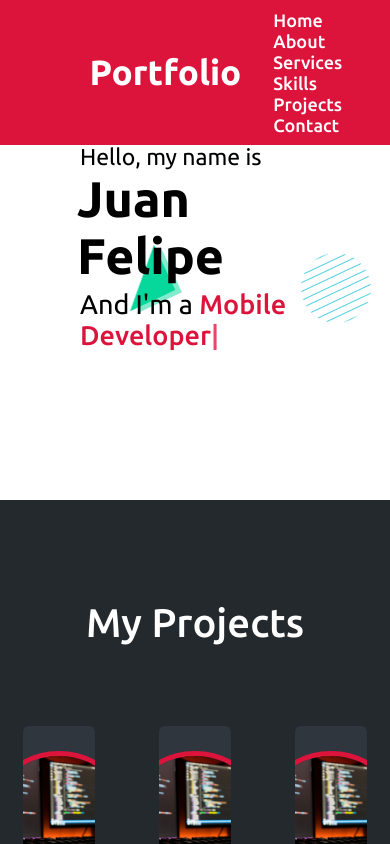
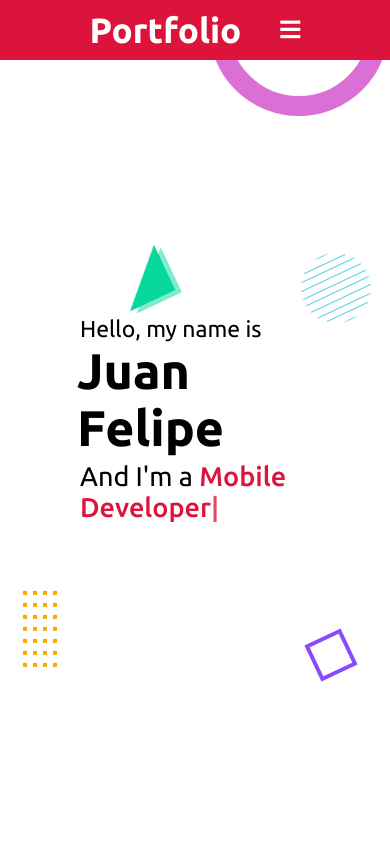
Before and after one commit to Juanfe98/portfolio, a React (Create React App) app: page / in a window 390 px wide. Shown: the top 844 px of the page. Built offline with nearby package versions, Linux system fonts and the light colour scheme.

Commit message:
Navigation bar modificated for responsive design and implementation of useRef to toggle the class of an element

```diff
--- a/src/app.css
+++ b/src/app.css
@@ -103,35 +103,39 @@ section .title::after {
   }
 }
 @media (max-width: 947px) {
-  .menu-btn {
+  .menuBtn {
     display: block;
-    z-index: 999;
-  }
-  .menu-btn i.active:before {
-    content: "\f00d";
+    z-index: 11;
   }
   .navbar .menu {
     position: fixed;
     height: 100vh;
     width: 100%;
+    top: 0;
     left: -100%;
-    top: 0;
-    background: #111;
+    background-color: #000000;
     text-align: center;
-    padding-top: 80px;
+    padding-top: 100px;
     transition: all 0.3s ease;
   }
+
   .navbar .menu.active {
     left: 0;
   }
+
   .navbar .menu li {
     display: block;
   }
+
   .navbar .menu li a {
     display: inline-block;
     margin: 20px 0;
     font-size: 25px;
   }
+  .navbar .menu li a:hover {
+    color: crimson;
+  }
+
   .home .home-content .text-2 {
     font-size: 70px;
   }
--- a/src/components/Home/home.css
+++ b/src/components/Home/home.css
@@ -7,6 +7,7 @@
 .home {
   display: flex;
   color: #000000;
+  height: 100vh;
   min-height: 500px;
   background-size: cover;
   background-attachment: fixed;
--- a/src/components/Navbar/Navbar.js
+++ b/src/components/Navbar/Navbar.js
@@ -1,15 +1,21 @@
-import React from "react";
-import styles from "./styles.module.css";
+import React, { useRef } from "react";
+import "./styles.css";
+
 export function Navbar() {
+  const menuRef = useRef(null);
+  const showMenu = () => {
+    console.log(menuRef.current.classList);
+    menuRef.current.classList.toggle("active");
+  };
   return (
-    <nav className={styles.navbar}>
-      <div className={styles.maxWidth}>
-        <div className={styles.logo}>
+    <nav className="navbar">
+      <div className="maxWidth">
+        <div className="logo">
           <a href="#">
             Port<span>folio</span>
           </a>
         </div>
-        <ul className={styles.menu}>
+        <ul ref={menuRef} className="menu">
           <li>
             <a href="#">Home</a>
           </li>
@@ -29,6 +35,9 @@ export function Navbar() {
             <a href="#">Contact</a>
           </li>
         </ul>
+        <div className="menuBtn" onClick={() => showMenu()}>
+          <i className="fas fa-bars"> </i>
+        </div>
       </div>
     </nav>
   );
--- a/src/components/Navbar/styles.module.css
+++ b/src/components/Navbar/styles.css
@@ -38,3 +38,17 @@ a {
   font-size: 18px;
   font-weight: 500;
 }
+
+/* menu btn styling */
+.menuBtn {
+  color: #fff;
+  font-size: 23px;
+  cursor: pointer;
+  display: none;
+}
+
+@media (max-width: 991px) {
+  .menuBtn i.active:before {
+    content: "\f00d";
+  }
+}
```
Also changed, not shown: 1 other file (tests, documents, lock files or other folders).
